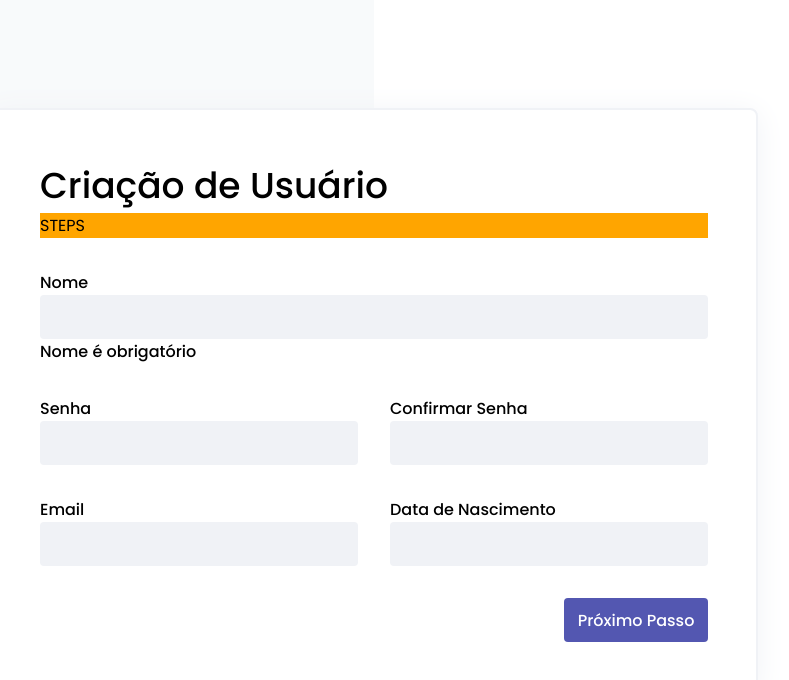
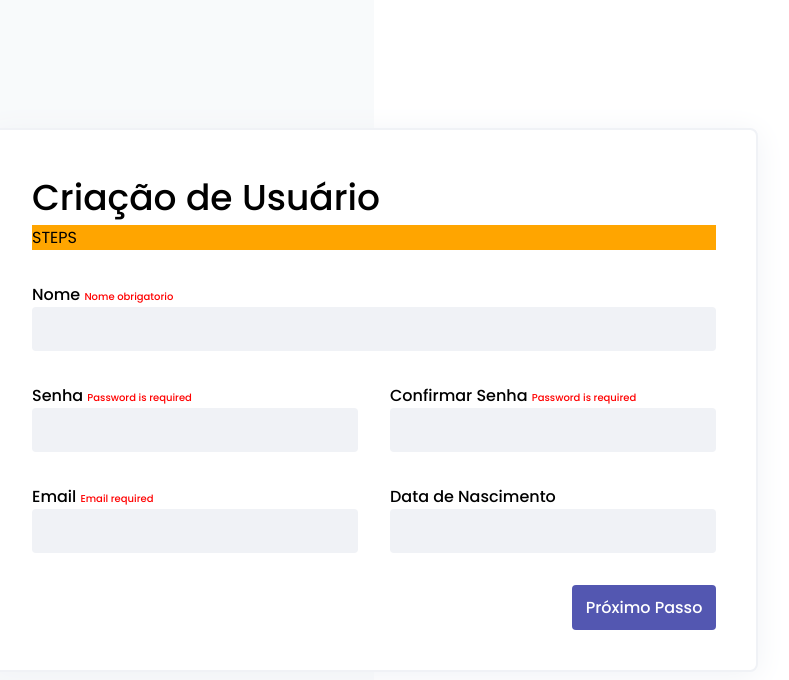
Before and after one commit to braulioportela79/user-form, a React (Create React App) app: page / in a window 1280 px wide. Both pictures are taken after a click on the button "Próximo Passo". Shown: the top 680 px of the page, without its empty margins (266-1055 px from the left). Built offline with nearby package versions, Linux system fonts and the light colour scheme.

Commit message:
feature: validation step1

```diff
--- a/src/components/Theme/index.tsx
+++ b/src/components/Theme/index.tsx
@@ -9,11 +9,11 @@ type Props = {
 export const Theme = ({ children }: Props) => {
   return (
     <S.Container>
-      <S.Area>
+      <S.Wrapper>
         <Header />
         <S.Steps>STEPS</S.Steps>
         <S.Page>{children}</S.Page>
-      </S.Area>
+      </S.Wrapper>
     </S.Container>
   );
 };
--- a/src/components/Theme/styles.tsx
+++ b/src/components/Theme/styles.tsx
@@ -12,9 +12,9 @@ export const Container = styled.div`
   );
 `;
 
-export const Area = styled.div`
+export const Wrapper = styled.div`
   border-radius: 8px;
-  padding: 3rem;
+  padding: 2.5rem;
   margin: auto;
   width: 60vw;
   border: 2px solid ${({ theme }) => theme.colors.grey};
@@ -29,5 +29,5 @@ export const Steps = styled.div`
 export const Page = styled.div`
   display: flex;
   flex-direction: column;
-  gap: 2rem;
+  gap: 1rem;
 `;
--- a/src/contexts/FormContext.tsx
+++ b/src/contexts/FormContext.tsx
@@ -1,4 +1,4 @@
-import { createContext, ReactNode, useContext, useReducer } from "react";
+import { createContext, ReactNode, useReducer } from "react";
 
 export type User = {
   name: string;
@@ -25,7 +25,7 @@ export type Action =
   | { type: FormActions.setCurrentStep; payload: number }
   | { type: FormActions.setUser; payload: User };
 
-type ContextType = {
+export type ContextType = {
   state: State;
   dispatch: (action: Action) => void;
 };
@@ -54,7 +54,7 @@ const initialState: State = {
 };
 
 // Context
-const FormContext = createContext<ContextType | undefined>(undefined);
+export const FormContext = createContext<ContextType | undefined>(undefined);
 
 // Reducer
 export enum FormActions {
@@ -79,12 +79,3 @@ export const FormProvider = ({ children }: FormProviderProps) => {
   const value = { state, dispatch };
   return <FormContext.Provider value={value}>{children}</FormContext.Provider>;
 };
-
-// Context Hook
-export const useForm = () => {
-  const context = useContext(FormContext);
-  if (context === undefined) {
-    throw new Error("useForm needs to be used inside FormProvider");
-  }
-  return context;
-};
--- /dev/null
+++ b/src/hooks/useForm.tsx
@@ -0,0 +1,64 @@
+import { useFormContext } from "hooks/useFormContext";
+import { ChangeEvent, useState } from "react";
+import { To, useNavigate } from "react-router-dom";
+import { FormActions, User } from "contexts/FormContext";
+
+export const useForm = (validate: { (state: User): User }) => {
+  const { state, dispatch } = useFormContext();
+  const navigate = useNavigate();
+  const [errors, setErrors] = useState({
+    name: "",
+    password: "",
+    confirmPassword: "",
+    email: "",
+    birthDate: "",
+    address: {
+      zipCode: "",
+      street: "",
+      number: "",
+      neighborhood: "",
+      city: "",
+      reference: "",
+    },
+  });
+
+  const handleChange = (e: ChangeEvent<HTMLInputElement>) => {
+    const { name, value } = e.target;
+
+    dispatch({
+      type: FormActions.setUser,
+      payload: {
+        ...state.user,
+        [name]: value,
+      },
+    });
+
+    setErrors((oldErrors) => ({
+      ...oldErrors,
+      [name]: "",
+    }));
+  };
+
+  const handleNextStep = async (page: To) => {
+    let isValid = false;
+    if (
+      state.user.name &&
+      state.user.email &&
+      /\S+@\S+\.\S+/.test(state.user.email) &&
+      state.user.password &&
+      state.user.password.length >= 6 &&
+      state.user.confirmPassword &&
+      state.user.password === state.user.confirmPassword
+    ) {
+      isValid = true;
+    } else {
+      setErrors(validate(state.user));
+    }
+
+    if (isValid) {
+      navigate(page);
+    }
+    console.log(isValid);
+  };
+  return { errors, state, dispatch, handleChange, handleNextStep };
+};
--- /dev/null
+++ b/src/hooks/useFormContext.tsx
@@ -0,0 +1,10 @@
+import { useContext } from 'react';
+import { FormContext } from 'contexts/FormContext';
+
+export const useFormContext = () => {
+    const context = useContext(FormContext);
+    if (context === undefined) {
+      throw new Error("useFormContext needs to be used inside FormProvider");
+    }
+    return context;
+  };
--- a/src/pages/FormStep1/index.tsx
+++ b/src/pages/FormStep1/index.tsx
@@ -1,36 +1,14 @@
-import { useNavigate } from "react-router-dom";
-import { ChangeEvent, useEffect, useState } from "react";
+import { useEffect } from "react";
 import * as S from "./styles";
 import { StyledButton } from "styles/buttons";
 import { Theme } from "components/Theme";
-import { useForm, FormActions, User } from "contexts/FormContext";
+import { useForm } from "hooks/useForm";
+import { FormActions } from "contexts/FormContext";
+import { validateInfo } from "utils/validateInfo";
 
 export const FormStep1 = () => {
-  const navigate = useNavigate();
-  const { state, dispatch } = useForm();
-  const [errors, setErrors] = useState<User>({
-    name: "",
-    password: "",
-    confirmPassword: "",
-    email: "",
-    birthDate: "",
-    address: {
-      zipCode: "",
-      street: "",
-      number: "",
-      neighborhood: "",
-      city: "",
-      reference: "",
-    },
-  });
-
-  const handleNextStep = () => {
-    if (!state.user.name.trim()) {
-      setErrors((oldErrors) => ({ ...oldErrors, name: "Nome é obrigatório" }));
-    } else {
-      navigate("/step2");
-    }
-  };
+  const { errors, state, dispatch, handleChange, handleNextStep } =
+    useForm(validateInfo);
 
   useEffect(() => {
     dispatch({
@@ -39,45 +17,41 @@ export const FormStep1 = () => {
     });
   }, [dispatch]);
 
-  const handleChange = (e: ChangeEvent<HTMLInputElement>) => {
-    const { name, value } = e.target;
-
-    dispatch({
-      type: FormActions.setUser,
-      payload: {
-        ...state.user,
-        [name]: value,
-      },
-    });
-    setErrors((oldErrors) => ({ ...oldErrors, name: "" }));
-  };
-
   return (
     <Theme>
       <S.Form>
-        <label id="name">
-          Nome
+        <label>
+          Nome {errors.name && <span>{errors.name}</span>}
           <input
             type="text"
             value={state.user.name}
             onChange={handleChange}
             name="name"
           />
-          {errors.name && <span>{errors.name}</span>}
         </label>
         <S.InputContainer>
           <label>
-            Senha
-            <input type="password" />
+            Senha {errors.password && <span>{errors.password}</span>}
+            <input
+              type="password"
+              value={state.user.password}
+              onChange={handleChange}
+              name="password"
+            />
           </label>
-          <label id="confirmPassword">
-            Confirmar Senha
-            <input type="password" />
+          <label>
+            Confirmar Senha {errors.confirmPassword && <span>{errors.confirmPassword}</span>}
+            <input
+              type="password"
+              value={state.user.confirmPassword}
+              onChange={handleChange}
+              name="confirmPassword"
+            />
           </label>
         </S.InputContainer>
         <S.InputContainer>
           <label id="email">
-            Email
+            Email {errors.email && <span>{errors.email}</span>}
             <input
               type="email"
               value={state.user.email}
@@ -90,17 +64,18 @@ export const FormStep1 = () => {
             <input type="text" />
           </label>
         </S.InputContainer>
-      </S.Form>
         <S.ButtonContainer>
           <StyledButton
             fontSize="md"
             buttonColor="purple"
             buttonSize="sm"
-          onClick={handleNextStep}
+            onClick={() => handleNextStep("/step2")}
+            type="button"
           >
             <b>Próximo Passo</b>
           </StyledButton>
         </S.ButtonContainer>
+      </S.Form>
     </Theme>
   );
 };
--- a/src/pages/FormStep1/styles.tsx
+++ b/src/pages/FormStep1/styles.tsx
@@ -7,7 +7,15 @@ export const Form = styled.form`
   gap: 2rem;
   margin-top: 2rem;
 
+
+  span {
+    color: red;
+    font-size: 10px;
+  }
+
   label {
+    /* display: flex; */
+    /* flex-direction: column; */
     font-weight: 500;
     color: ${({ theme }) => theme.colors.black};
     width: 100%;
--- /dev/null
+++ b/src/utils/validateInfo.tsx
@@ -0,0 +1,42 @@
+import { User } from "contexts/FormContext";
+
+export const validateInfo = (state: User) => {
+  let errors: User = {
+    name: "",
+    password: "",
+    confirmPassword: "",
+    email: "",
+    birthDate: "",
+    address: {
+      zipCode: "",
+      street: "",
+      number: "",
+      neighborhood: "",
+      city: "",
+      reference: "",
+    },
+  };
+
+  if (!state.name) {
+    errors.name = "Nome obrigatorio";
+  }
+
+  if (!state.email) {
+    errors.email = "Email required";
+  } else if (!/\S+@\S+\.\S+/.test(state.email)) {
+    errors.email = "Email address is invalid";
+  }
+
+  if (!state.password) {
+    errors.password = "Password is required";
+  } else if (state.password.length < 6) {
+    errors.password = "Password needs to be 6 characters or more";
+  }
+
+  if (!state.confirmPassword) {
+    errors.confirmPassword = "Password is required";
+  } else if (state.confirmPassword !== state.password) {
+    errors.confirmPassword = "Passwords do not match";
+  }
+  return errors;
+};
```
Lines whose indentation alone changed are shown as unchanged.
